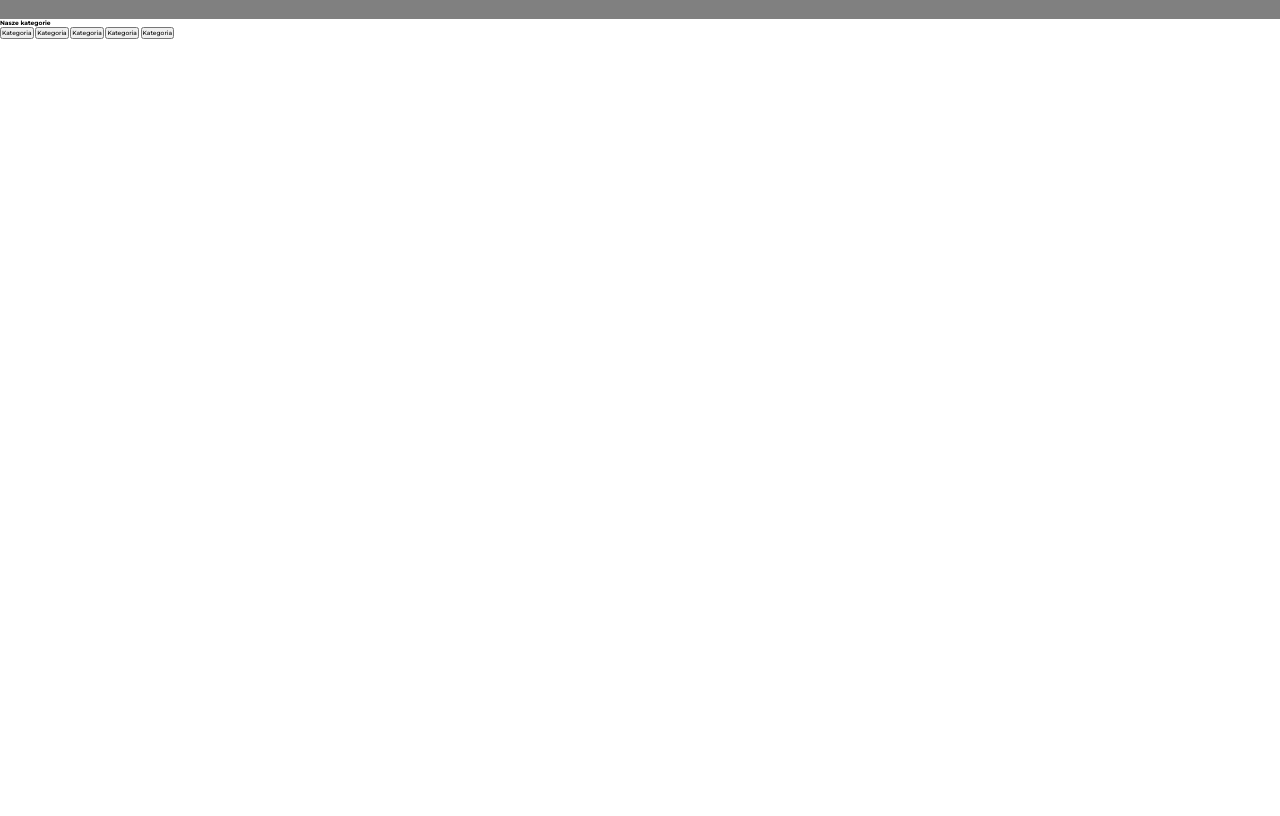
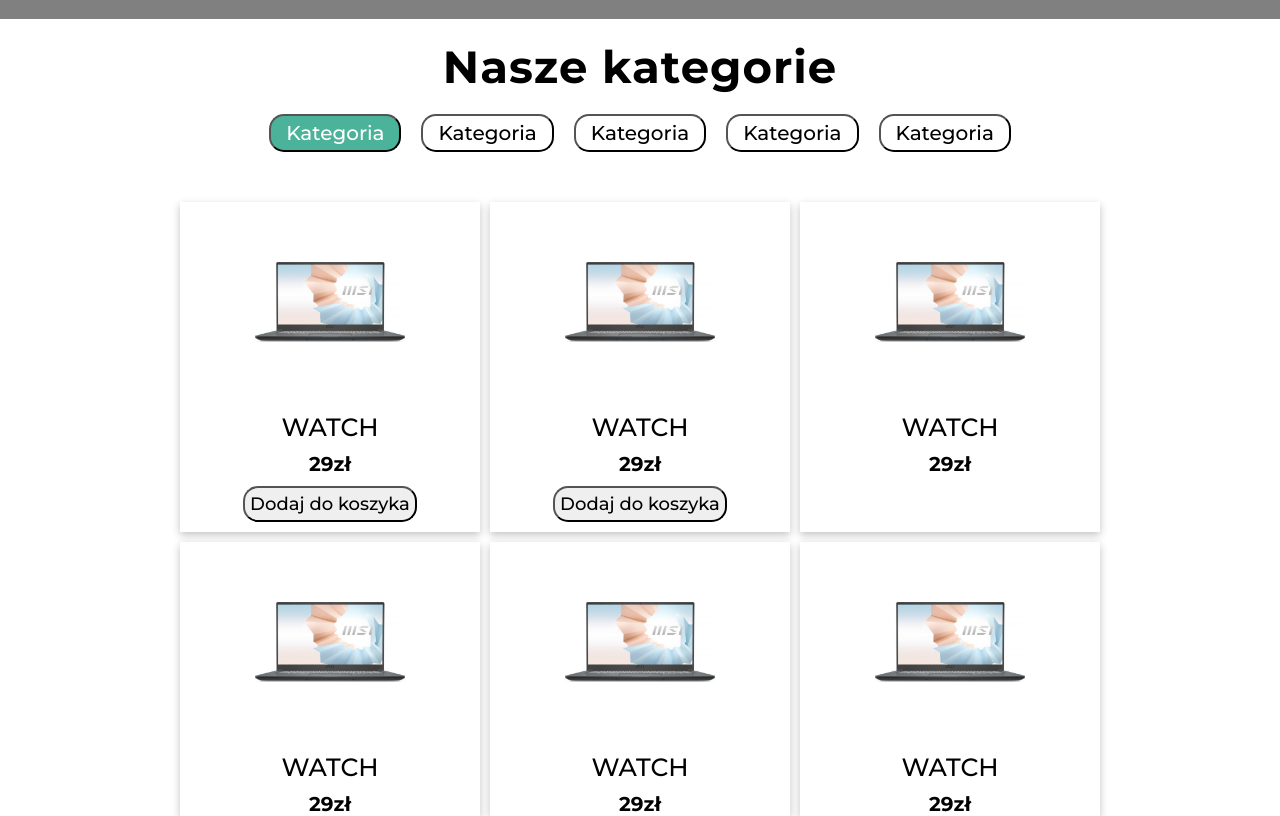
Before and after one commit to Titter00/shop-project, a website built with Parcel: page index.html in a window 1280 px wide. Shown: the part 80-896 px from the top of the page. Before the commit the page ends 800 px from the top, so only its background shows below. Built offline with nearby package versions, Linux system fonts and the light colour scheme.

Commit message:
creating and styling container component

```diff
--- a/index.html
+++ b/index.html
@@ -31,13 +31,52 @@
       <div class="categories">
         <h2 class="categories__title">Nasze kategorie</h2>
         <div class="categories__items">
-          <button>Kategoria</button>
+          <button class="active">Kategoria</button>
           <button>Kategoria</button>
           <button>Kategoria</button>
           <button>Kategoria</button>
           <button>Kategoria</button>
         </div>
       </div>
+
+      <section class="products">
+        <div class="product">
+          <img src="./images/laptop.jpg" alt="Watch image" />
+          <span class="product__name">WATCH</span>
+          <span class="product__price">29zł</span>
+          <div class="product__button">
+            <button class="add-to-basket">Dodaj do koszyka</button>
+          </div>
+        </div>
+        <div class="product">
+          <img src="./images/laptop.jpg" alt="Watch image" />
+          <span class="product__name">WATCH</span>
+          <span class="product__price">29zł</span>
+          <div class="product__button">
+            <button class="add-to-basket">Dodaj do koszyka</button>
+          </div>
+        </div>
+        <div class="product">
+          <img src="./images/laptop.jpg" alt="Watch image" />
+          <span class="product__name">WATCH</span>
+          <span class="product__price">29zł</span>
+        </div>
+        <div class="product">
+          <img src="./images/laptop.jpg" alt="Watch image" />
+          <span class="product__name">WATCH</span>
+          <span class="product__price">29zł</span>
+        </div>
+        <div class="product">
+          <img src="./images/laptop.jpg" alt="Watch image" />
+          <span class="product__name">WATCH</span>
+          <span class="product__price">29zł</span>
+        </div>
+        <div class="product">
+          <img src="./images/laptop.jpg" alt="Watch image" />
+          <span class="product__name">WATCH</span>
+          <span class="product__price">29zł</span>
+        </div>
+      </section>
     </main>
   </body>
 </html>
--- a/src/js/script.js
+++ b/src/js/script.js
@@ -0,0 +1,44 @@
+const data = [
+  {
+    id: 1,
+    name: "Invicta Men's Pro Diver",
+    img: "./images/laptop.jpg",
+    price: 74,
+    cat: "Dress",
+  },
+  {
+    id: 11,
+    name: "Invicta Men's Pro Diver 2",
+    img: "https://m.media-amazon.com/images/I/71e04Q53xlL._AC_UY879_.jpg",
+    price: 74,
+    cat: "Dress",
+  },
+  {
+    id: 2,
+    name: "Timex Men's Expedition Scout ",
+    img: "https://m.media-amazon.com/images/I/91WvnZ1g40L._AC_UY879_.jpg",
+    price: 40,
+    cat: "Sport",
+  },
+  {
+    id: 3,
+    name: "Breitling Superocean Heritage",
+    img: "https://m.media-amazon.com/images/I/61hGDiWBU8L._AC_UY879_.jpg",
+    price: 200,
+    cat: "Luxury",
+  },
+  {
+    id: 4,
+    name: "Casio Classic Resin Strap ",
+    img: "https://m.media-amazon.com/images/I/51Nk5SEBARL._AC_UY879_.jpg",
+    price: 16,
+    cat: "Sport",
+  },
+  {
+    id: 5,
+    name: "Garmin Venu Smartwatch ",
+    img: "https://m.media-amazon.com/images/I/51kyjYuOZhL._AC_SL1000_.jpg",
+    price: 74,
+    cat: "Casual",
+  },
+];
--- a/src/sass/main.scss
+++ b/src/sass/main.scss
@@ -72,3 +72,81 @@
   background-color: red;
   transform: rotate(90deg);
 }
+
+.categories {
+  display: flex;
+  flex-direction: column;
+  align-items: center;
+  margin: 20px 0px;
+  font-size: 4rem;
+  gap: 2rem;
+
+  &__title {
+    font-size: 4.5rem;
+    letter-spacing: 0.1rem;
+  }
+
+  &__items {
+    display: flex;
+    gap: 2rem;
+  }
+
+  &__items button {
+    font-size: 2rem;
+    padding: 0.5rem 1.5rem;
+    border-radius: 15px;
+    background: none;
+    transition: all 0.3s ease-in-out;
+  }
+
+  &__items button:hover {
+    color: white;
+    background-color: #4bb39a;
+    cursor: pointer;
+  }
+
+  &__items button.active {
+    color: white;
+    background-color: #4bb39a;
+    cursor: pointer;
+  }
+}
+
+.products {
+  display: flex;
+  gap: 1rem;
+  margin: 5rem 10rem 0 10rem;
+  flex-wrap: wrap;
+  justify-content: center;
+}
+.product {
+  width: 300px;
+  display: flex;
+
+  flex-direction: column;
+  gap: 1rem;
+  align-items: center;
+  // border: 1px solid black;
+  box-shadow: rgba(0, 0, 0, 0.24) 0px 3px 8px;
+
+  &__name {
+    font-size: 2.5rem;
+  }
+
+  &__price {
+    font-size: 2rem;
+    font-weight: 600;
+  }
+
+  &__button .add-to-basket {
+    font-size: 1.8rem;
+    border-radius: 15px;
+    padding: 0.5rem;
+    margin-bottom: 1rem;
+  }
+}
+.product img {
+  width: 15rem;
+  height: 20rem;
+  object-fit: contain;
+}
```
Also changed, not shown: images/laptop.jpg (added).
